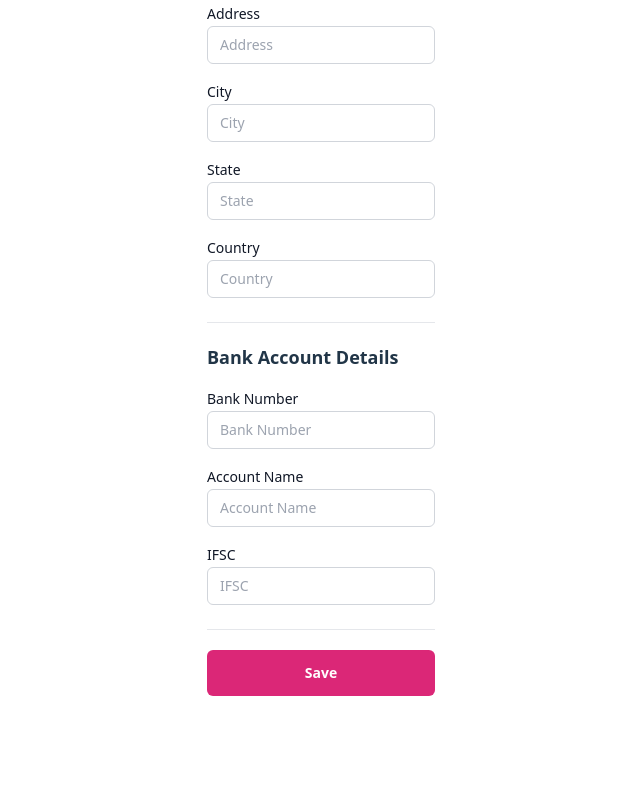
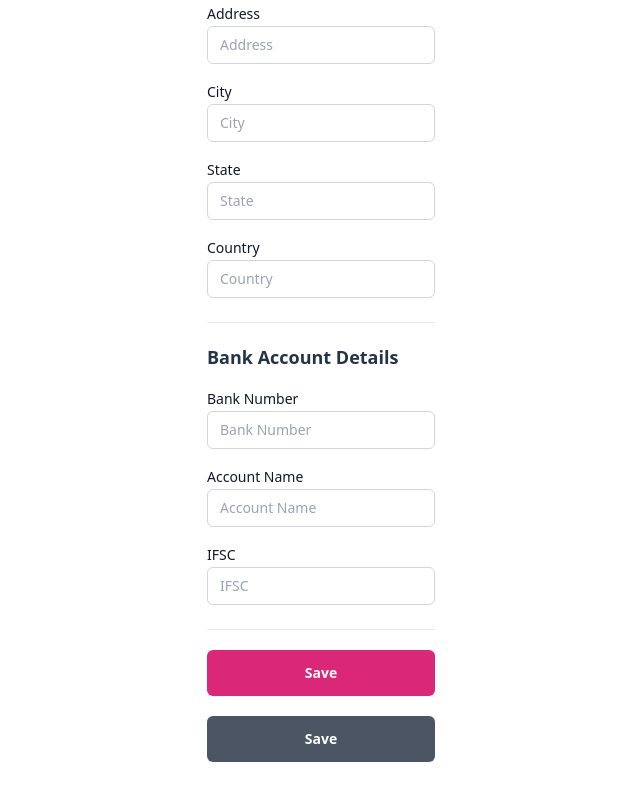
Before and after one commit to GentaYuki/Milestone2-FE-UMKM, a React (Vite) app: page /profile in a window 1280 px wide. Shown: the part 721-1521 px from the top of the page, without its empty margins (319-959 px from the left). Before the commit the page ends 1473 px from the top, so only its background shows below. Built offline with nearby package versions, Linux system fonts and the light colour scheme; no server answers; sample sign-in values are in the browser's storage.

Commit message:
Update profile.tsx

```diff
--- a/src/pages/profile.tsx
+++ b/src/pages/profile.tsx
@@ -91,6 +91,12 @@ const ProfileForm: React.FC = () => {
       console.error('Error updating profile:', error);
     }
   };
+
+  const handleLogout = () => {
+      localStorage.removeItem('user_id');
+      localStorage.removeItem('access_token');
+      navigate('/login');
+    };
 
   const handleImageUpload = async (event: React.ChangeEvent<HTMLInputElement>) => {
     const file = event.target.files?.[0];
@@ -233,6 +239,9 @@ const ProfileForm: React.FC = () => {
           <button type="submit" className="w-full bg-pink-600 text-white py-3 rounded-md font-semibold text-sm">
             Save
           </button>
+          <button onClick={handleLogout} className="w-full bg-gray-600 text-white py-3 rounded-md font-semibold text-sm">
+            Save
+          </button>
         </Form>
       </Formik>
     </div>
```
